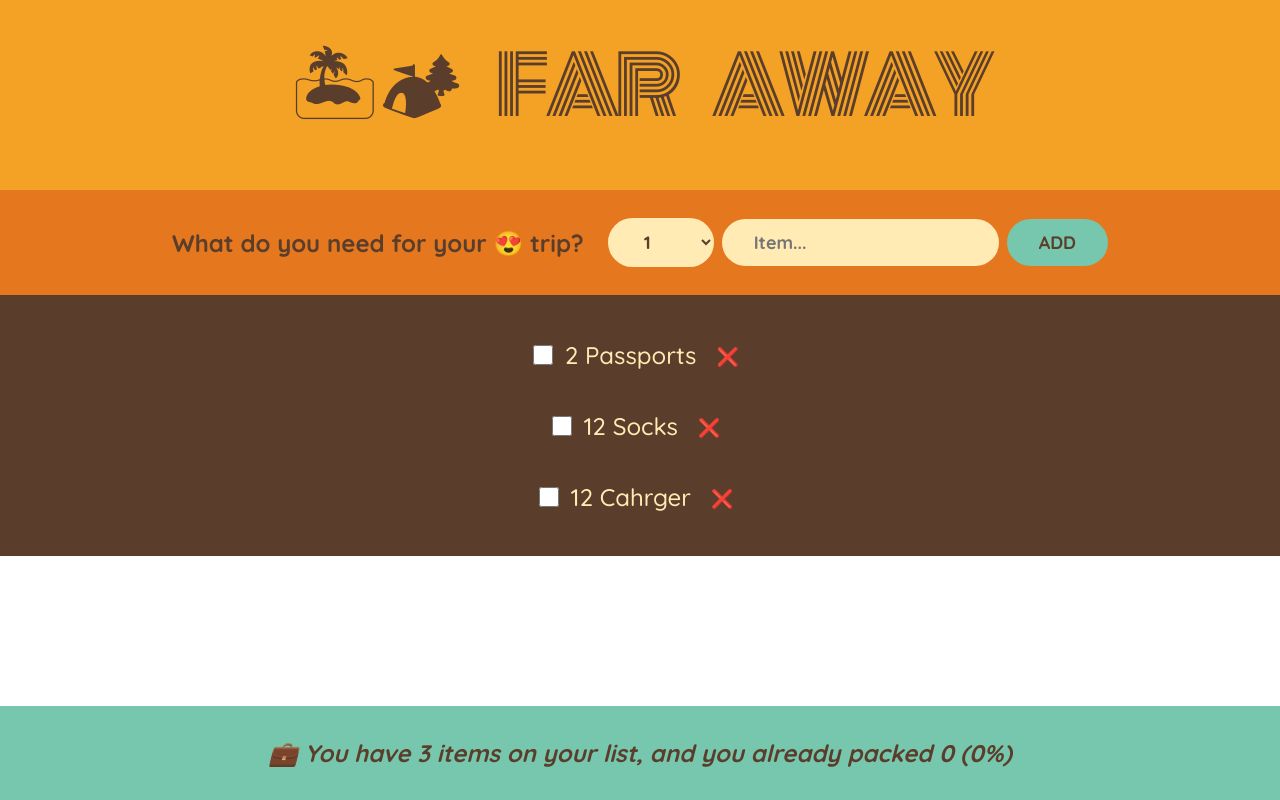
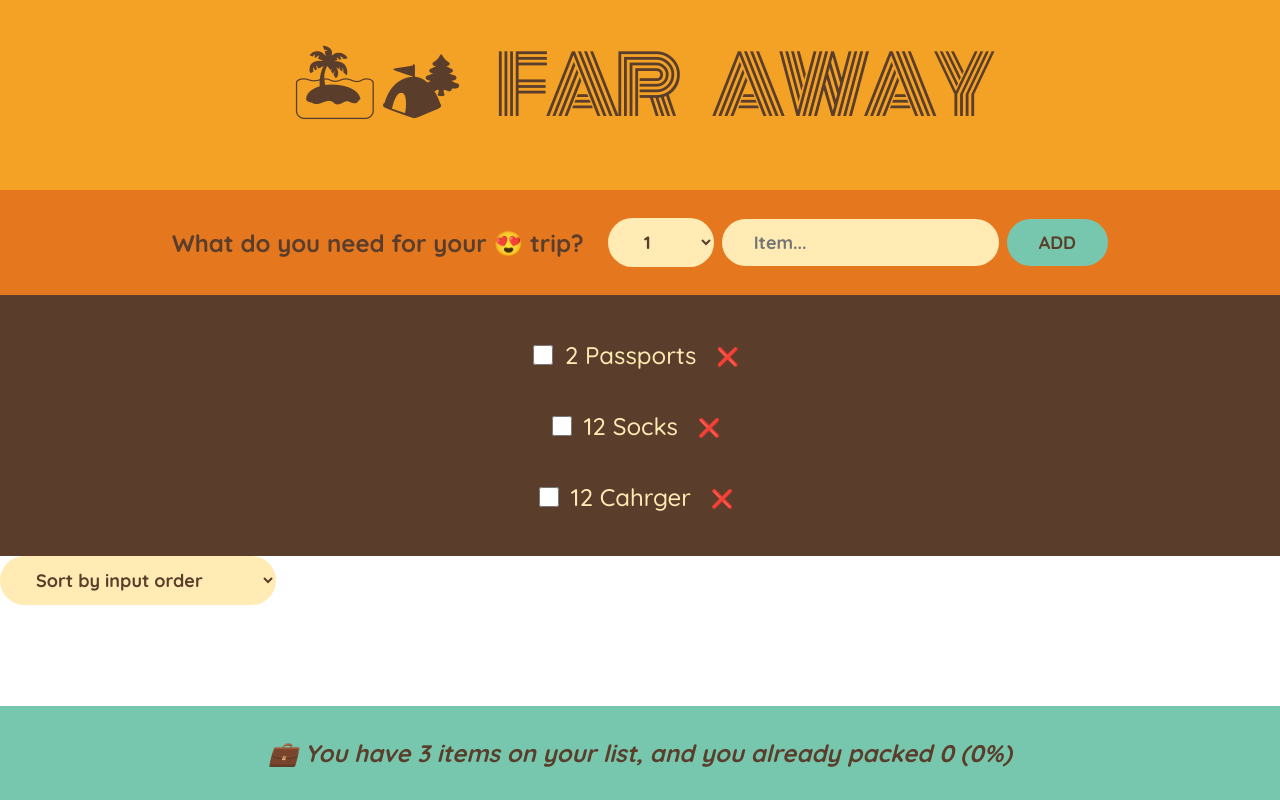
Before and after one commit to ParisaKalaki/Travel-List, a React (Create React App) app: page / in a window 1280 px wide. Built offline with nearby package versions, Linux system fonts and the light colour scheme.

Commit message:
create oreder option

```diff
--- a/src/App.js
+++ b/src/App.js
@@ -8,7 +8,6 @@
 
 export default function App() {
   const [items, setItems] = useState(initialItems);
-  const numItems = items.length;
 
   function handeAddItems(item) {
     setItems((items) => [...items, item]);
@@ -85,10 +84,23 @@
 }
 
 function PackingList({ items, onDeleteItem, onToggletem }) {
+  const [sortBy, setSortBy] = useState("input");
+
+  let sortedItems;
+  if (sortBy === "input") sortedItems = items;
+  if (sortBy === "description")
+    sortedItems = items
+      .slice()
+      .sort((a, b) => a.description.localeCompare(b.description));
+  if (sortBy === "packed")
+    sortedItems = items
+      .slice()
+      .sort((a, b) => Number(a.packed) - Number(b.packed));
+
   return (
     <div>
       <ul className="list">
-        {items.map((item) => (
+        {sortedItems.map((item) => (
           <Item
             item={item}
             key={item.id}
@@ -97,6 +109,13 @@
           />
         ))}
       </ul>
+      <div className="actions">
+        <select value={sortBy} onChange={(e) => setSortBy(e.target.value)}>
+          <option value="input">Sort by input order</option>
+          <option value="discription">Sort by description</option>
+          <option value="packed">Sort by packed status</option>
+        </select>
+      </div>
     </div>
   );
 }
```
